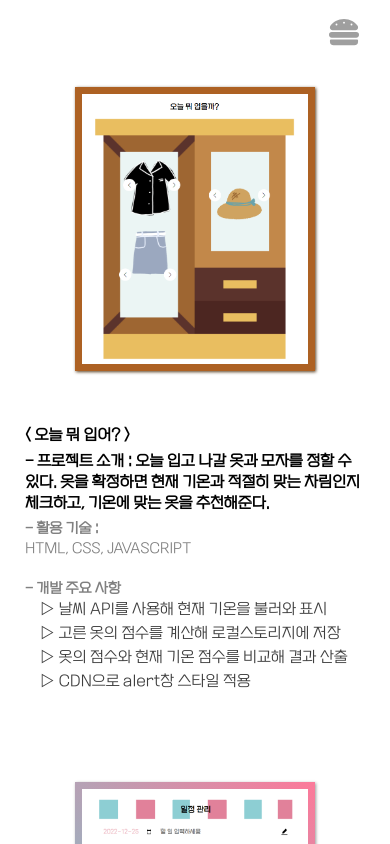
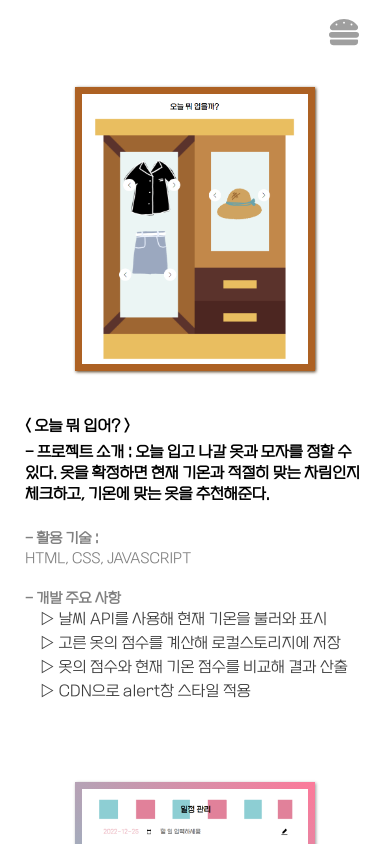
Before and after one commit to ice-kirby/port, a React (Create React App) app: page /project in a window 390 px wide. Built offline with nearby package versions, Linux system fonts and the light colour scheme.

Commit message:
style: 스타일 수정

```diff
--- a/src/components/Project.js
+++ b/src/components/Project.js
@@ -19,7 +19,7 @@ const Project = () => {
         <div className="ProWord">
           <p>&lt; 오늘 뭐 입어? &gt;</p>
           <br />
-          <p>
+          <p className="PRO-about">
             - 프로젝트 소개 : 오늘 입고 나갈 옷과 모자를 정할 수 있다. 옷을
             확정하면 현재 기온과 적절히 맞는 차림인지 체크하고, 기온에 맞는 옷을
             추천해준다.
@@ -57,7 +57,7 @@ const Project = () => {
         <div className="ProWord">
           <p>&lt; Todo-list &gt;</p>
           <br />
-          <p>
+          <p className="PRO-about">
             - 프로젝트 소개 : 아이스크림 트럭 컨셉으로 제작한 Todo-app.
             민트초코는 현재의 할 일, 블루레몬에이드는 완료된 칸이다.
           </p>
@@ -96,7 +96,7 @@ const Project = () => {
         <div className="ProWord">
           <p>&lt; MY diary &gt;</p>
           <br />
-          <p>
+          <p className="PRO-about">
             - 프로젝트 소개 : "캐릭캐릭체인지" 컨셉으로 제작한 일기장. 저장한
             일기는 왼쪽 버튼의 일기 목록에서 확인 가능하다.
           </p>
@@ -119,7 +119,7 @@ const Project = () => {
       <div className="Pline4">
         <div className="Prob">
           <figure className="PRO proFour">
-            <img src="../medias/ing.png" alt="" />
+            <img src="../medias/monit.png" alt="" />
             <figcaption>
               <em>Monit</em>
             </figcaption>
@@ -128,7 +128,7 @@ const Project = () => {
         <div className="ProWord">
           <p>&lt; Monit-Mecs &gt;</p>
           <br />
-          <p>
+          <p className="PRO-about">
             - 프로젝트 소개 : SeSAC에서 진행 중인 팀 프로젝트. monit 사이트의
             전체적인 수정을 맡았다.
           </p>
--- a/src/style/Project.scss
+++ b/src/style/Project.scss
@@ -166,7 +166,7 @@
   }
 }
 
-@media (max-width: 580px) {
+@media (max-width: 650px) {
   .Pline1,
   .Pline2,
   .Pline3,
@@ -186,4 +186,7 @@
       }
     }
   }
+  .ProWord p.PRO-about {
+    margin-bottom: 4px;
+  }
 }
```
Also changed, not shown: public/medias/monit.png (added), public/medias/제목 없음.png (added).
